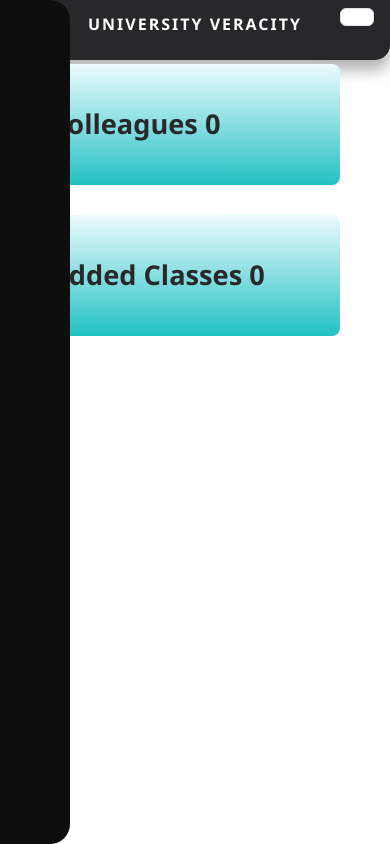
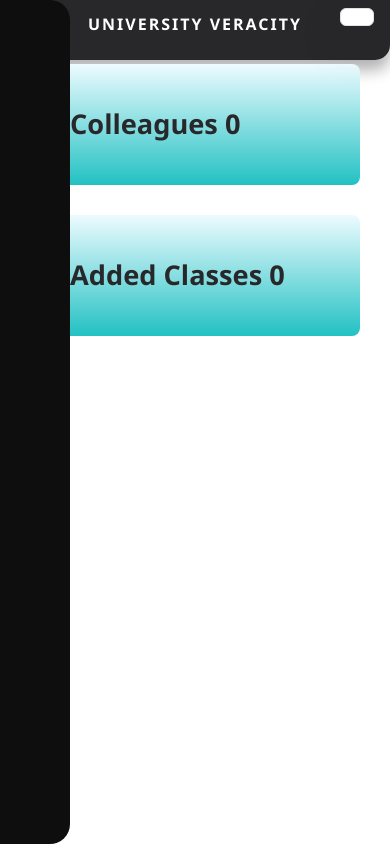
Before and after one commit to Verkiel-cmd/student-management-frontend, a React (Vite) app: page /Dashboard in a window 390 px wide. Built offline with nearby package versions, Linux system fonts and the light colour scheme; no server answers; sample sign-in values are in the browser's storage; some icons are missing.

Commit message:
Updated XYZ feature / bugfix / etc

```diff
--- a/src/Webstyles/main_side.css
+++ b/src/Webstyles/main_side.css
@@ -524,8 +524,7 @@ a.sidebar-link:hover {
     .total_statistics {
         max-width: auto;
         width: 90%;
-        margin: 30px;
-        margin-left: 10px;
+        margin: 30px 30px;
         display: flex;
         flex-direction: column;
     }
```
